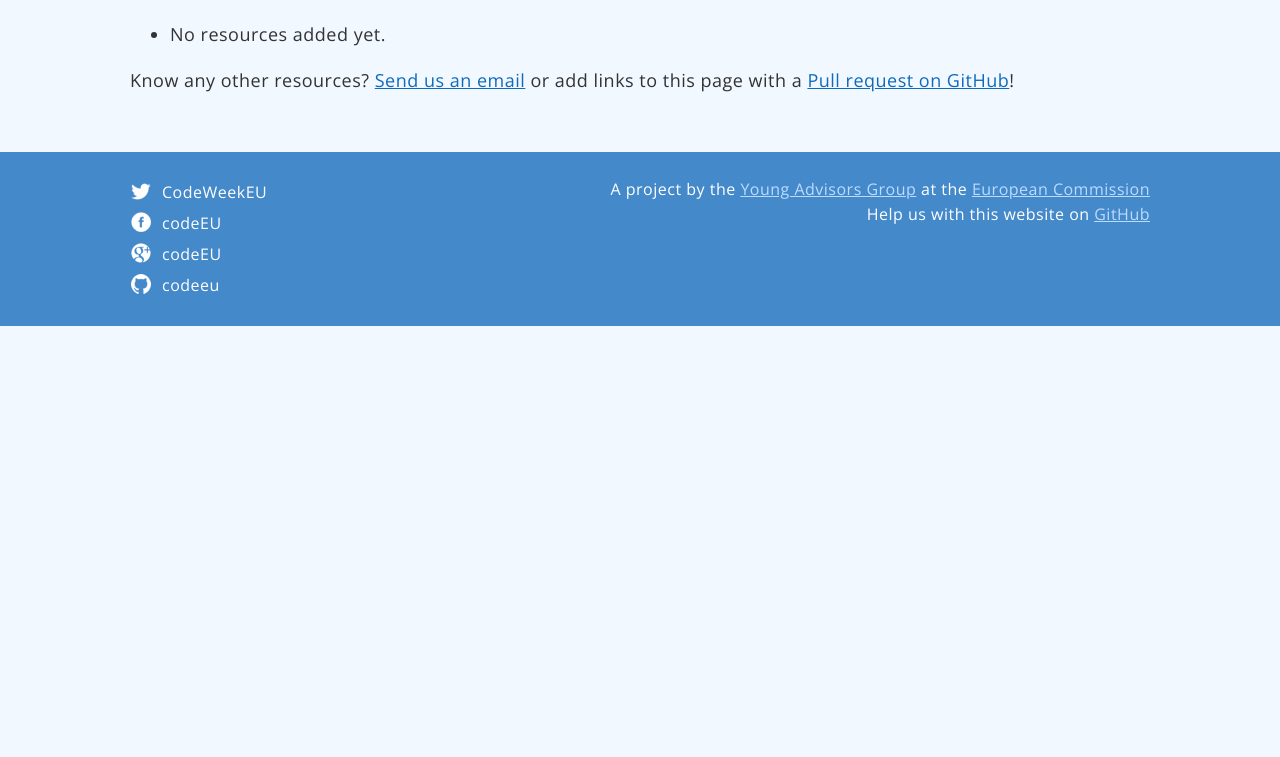
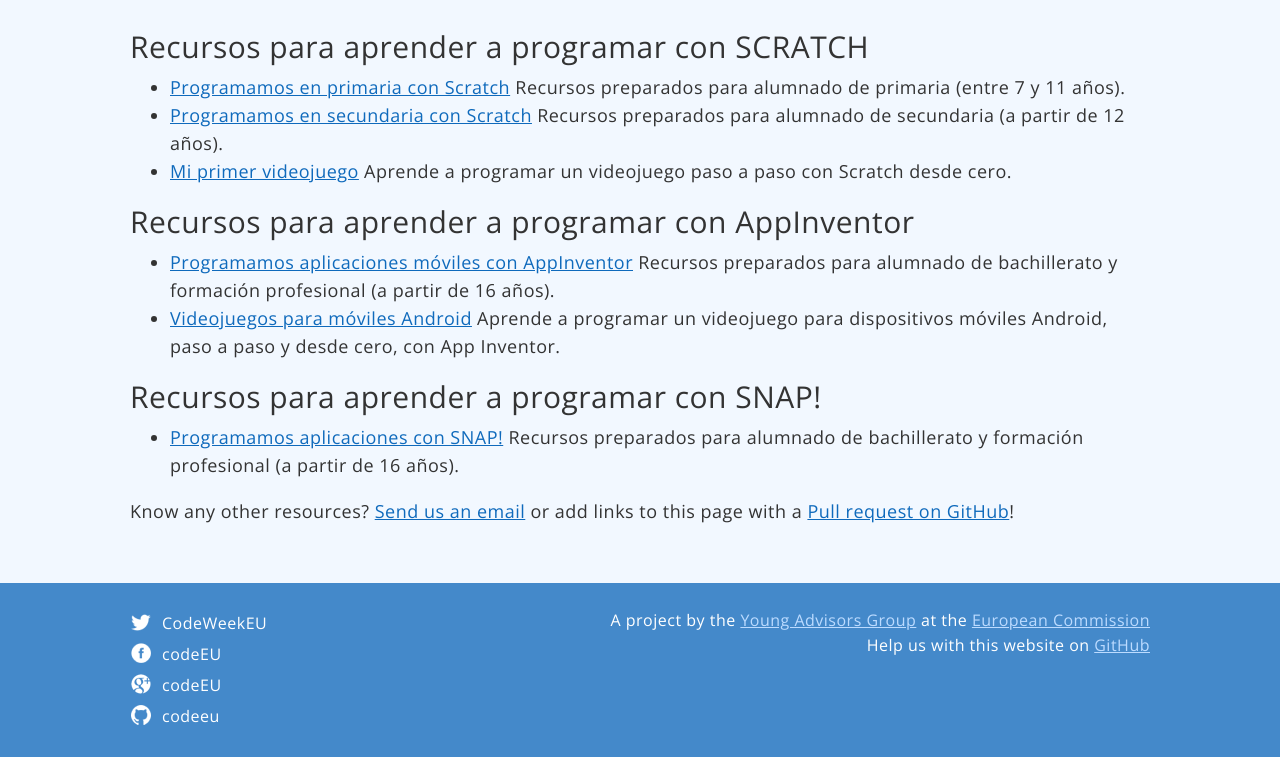
Before and after one commit to codeeu/codeeu.github.io, a Jekyll site: the page built from resources/spain/index.html, in a window 1280 px wide, cut to the strip 167-924 px from the top of the page. Built offline with Jekyll 4.4.1, drawn with Linux system fonts in a browser that asks for light colours; nearby versions of some CDN libraries; Markdown is read by kramdown in place of the engine named in the settings; before the commit the page ends 900 px from its top, so only the background shows below that.

Commit message:
Add resources for Spain: coding with Scratch, AppInventor and SNAP!

```diff
--- a/resources/spain/index.html
+++ b/resources/spain/index.html
@@ -3,8 +3,24 @@
 title: Spain
 ---
 
-  <ul>
-   	<li>No resources added yet.</li>
-  </ul>
+<h2>Recursos para aprender a programar con SCRATCH</h2>
+<ul>
+  <li><a href="http://programamos.es/materiales/educacion-primaria/">Programamos en primaria con Scratch</a> Recursos preparados para alumnado de primaria (entre 7 y 11 años).</li>
+  <li><a href="http://programamos.es/materiales/secundaria/">Programamos en secundaria con Scratch</a> Recursos preparados para alumnado de secundaria (a partir de 12 años).</li>
+  <li><a href="http://programamos.es/creando-un-videojuego-paso-a-paso-con-scratch-desde-cero/">Mi primer videojuego</a> Aprende a programar un videojuego paso a paso con Scratch desde cero. </li>
+</ul>
 
-  <p>Know any other resources? <a href="mailto:{{site.contact.email}}">Send us an email</a> or add links to this page with a <a href="https://github.com/codeeu/codeeu.github.io">Pull request on GitHub</a>!</p>
+
+<h2>Recursos para aprender a programar con AppInventor</h2>
+<ul>
+  <li><a href="http://programamos.es/materiales/bachillerato/">Programamos aplicaciones móviles con AppInventor</a> Recursos preparados para alumnado de bachillerato y formación profesional (a partir de 16 años).</li>
+  <li><a href="http://programamos.es/crea-tu-propio-videojuego-para-moviles-android/">Videojuegos para móviles Android</a> Aprende a programar un videojuego para dispositivos móviles Android, paso a paso y desde cero, con App Inventor.</li>
+</ul>
+
+<h2>Recursos para aprender a programar con SNAP!</h2>
+<ul>
+  <li><a href="http://programamos.es/materiales/ciclos-formativos/">Programamos aplicaciones con SNAP!</a> Recursos preparados para alumnado de bachillerato y formación profesional (a partir de 16 años).</li>
+</ul>
+
+
+<p>Know any other resources? <a href="mailto:{{site.contact.email}}">Send us an email</a> or add links to this page with a <a href="https://github.com/codeeu/codeeu.github.io">Pull request on GitHub</a>!</p>
```
